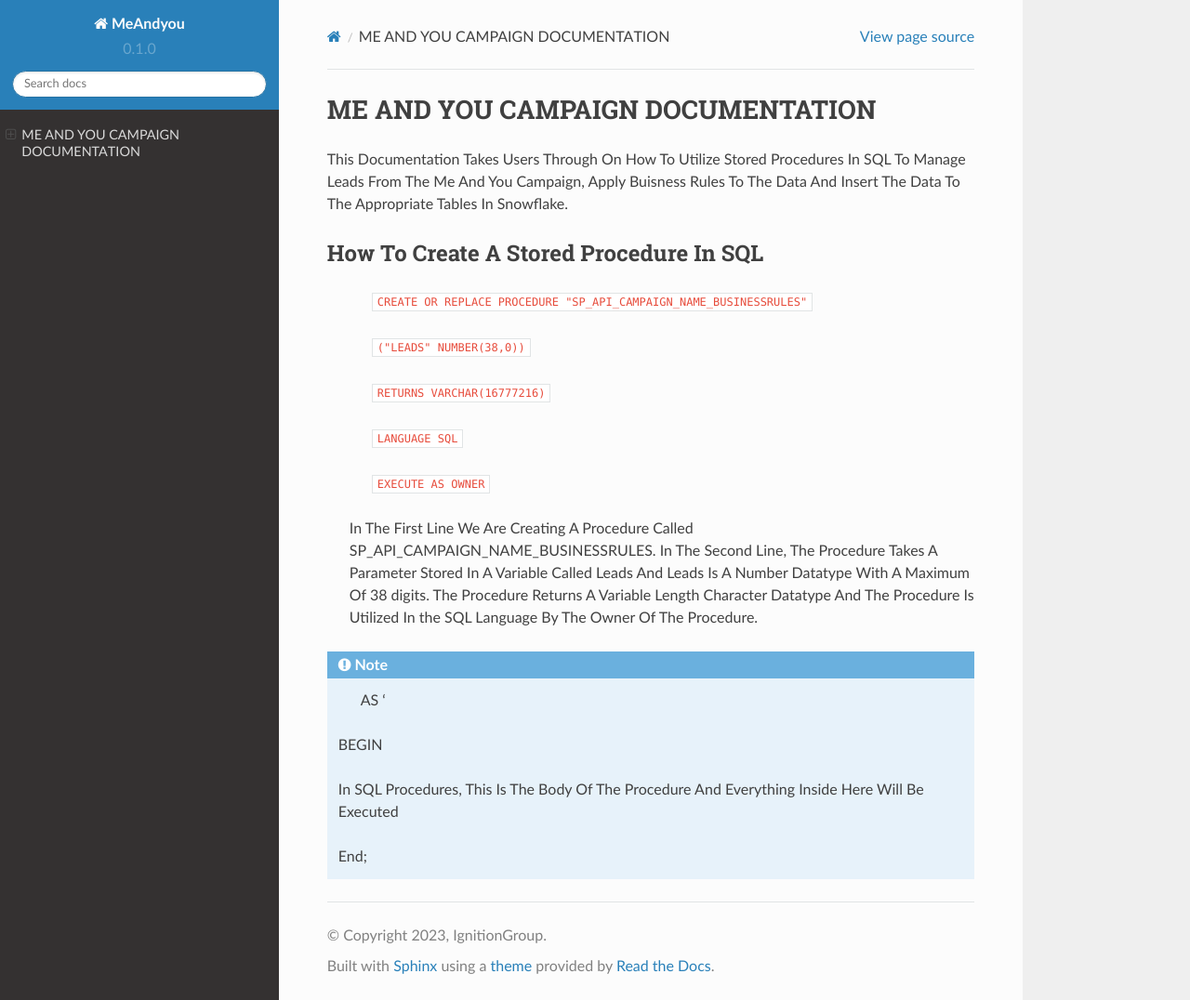
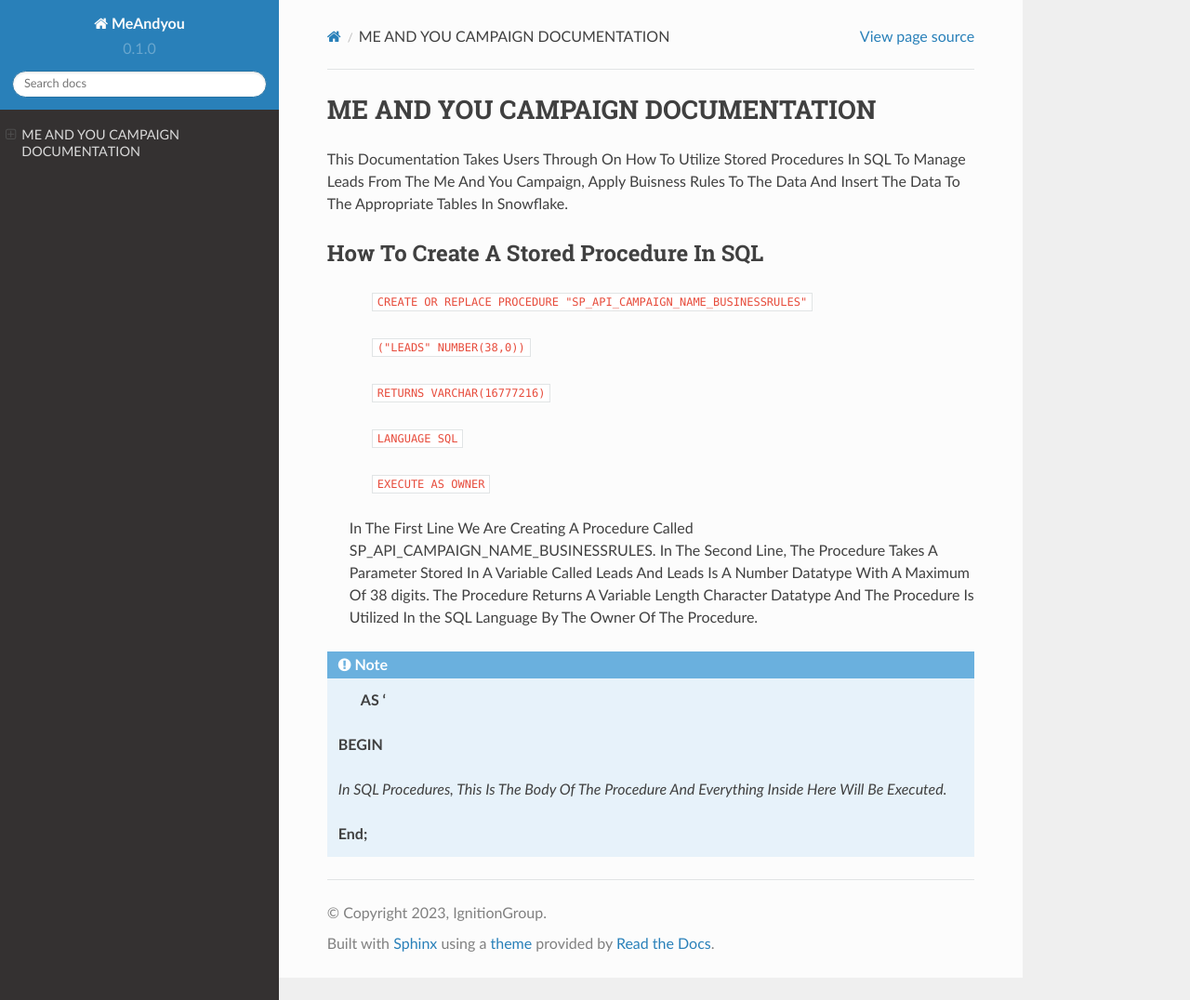
Before and after one commit to MPILOGUM114/MeAndYou, a Sphinx documentation site: the page built from docs/source/index.rst, in a window 1280 px wide and 1076 px high. Shown: the whole window at 93% size. Built offline with Sphinx 7.4.7 and the Read the Docs theme 2.0.0, drawn with Linux system fonts in a browser that asks for light colours.

```diff
--- a/docs/source/index.rst
+++ b/docs/source/index.rst
@@ -26,10 +26,10 @@ How To Create A Stored Procedure In SQL
 
 
 .. note::
-   AS ‘
+   **AS ‘**
 
-  BEGIN
+  **BEGIN**
 
-  In SQL Procedures, This Is The Body Of The Procedure And Everything Inside Here Will Be Executed
+  *In SQL Procedures, This Is The Body Of The Procedure And Everything Inside Here Will Be Executed.*
 
-  End;
+  **End;**
```
